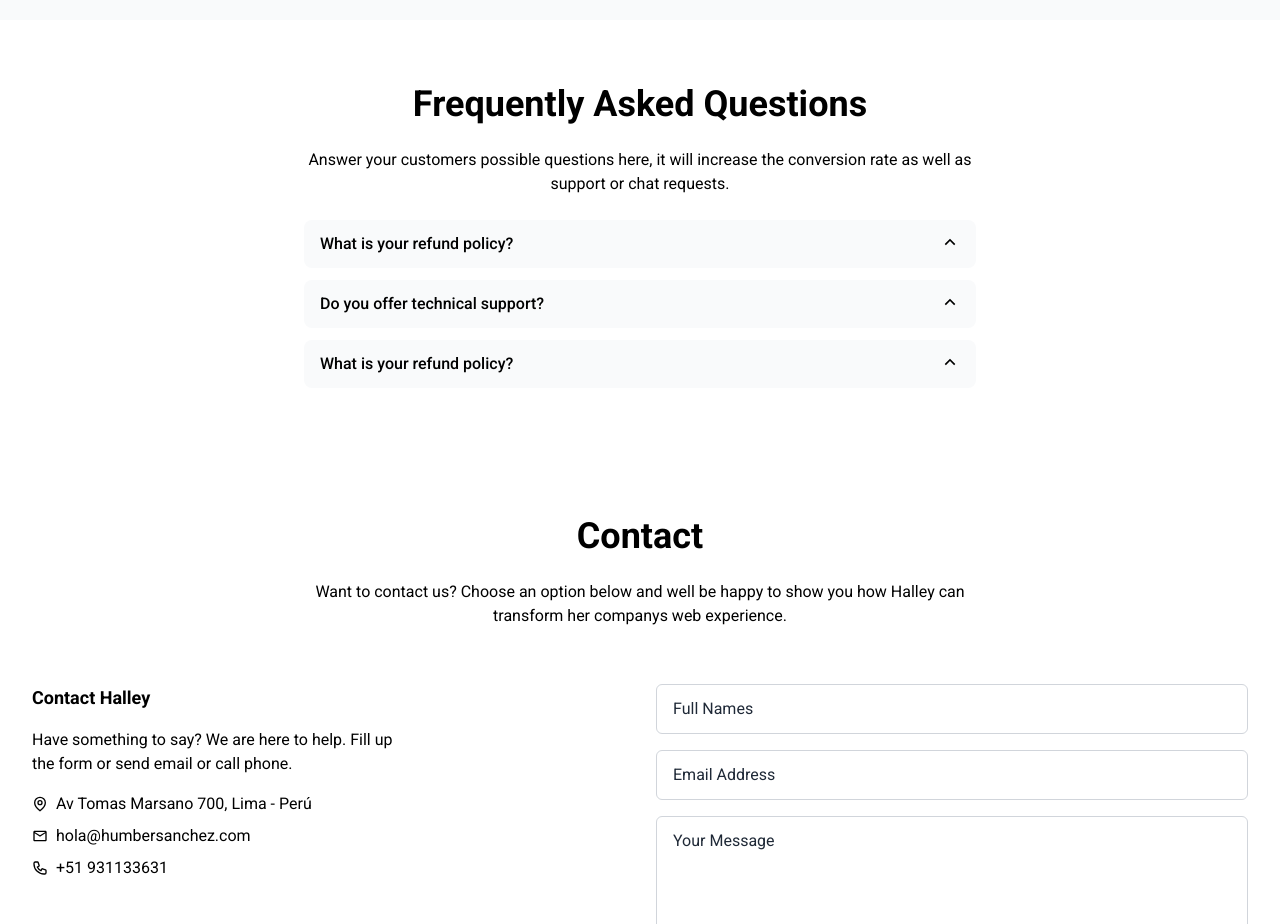
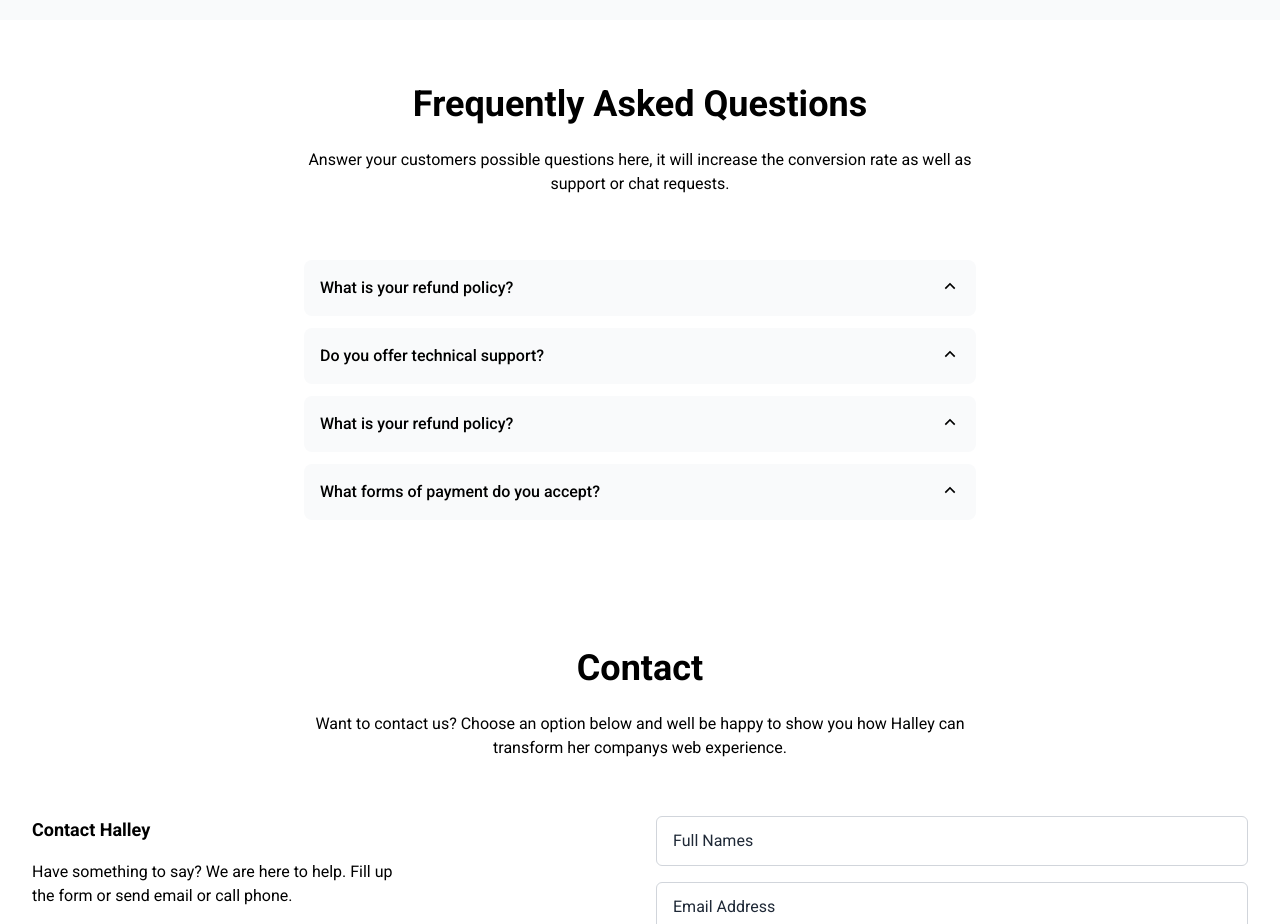
Before and after one commit to tomiidev/bambuy, a Next.js app: page / in a window 1280 px wide. Shown: the part 4000-4924 px from the top of the page. Built offline with nearby package versions, Linux system fonts and the light colour scheme.

Commit message:
add to list faq

```diff
--- a/components/Faq.tsx
+++ b/components/Faq.tsx
@@ -8,14 +8,14 @@ export default function Faq() {
                 Frequently Asked Questions
             </h2>
 
-            <p className="pt-6 pb-6 text-base max-w-2xl text-center m-auto">
+            <p className="pt-6 pb-16 text-base max-w-2xl text-center m-auto">
                 Answer your customers possible questions here, it will increase the conversion rate as well as support or chat requests.
             </p>
             <div className="mx-auto w-full max-w-2xl rounded-2xl bg-white">
                 <Disclosure>
                     {({ open }) => (
                         <>
-                            <Disclosure.Button className="flex w-full justify-between rounded-lg bg-gray-50 px-4 py-3 text-left text-base font-medium hover:bg-gray-100">
+                            <Disclosure.Button className="flex w-full justify-between rounded-lg bg-gray-50 px-4 py-4 text-left text-base font-medium hover:bg-gray-100">
                                 <span>What is your refund policy?</span>
                                 <RiArrowUpSLine
                                     className={`${open ? 'rotate-180 transition-transform' : ''
@@ -32,7 +32,7 @@ export default function Faq() {
                 <Disclosure as="div" className="mt-3">
                     {({ open }) => (
                         <>
-                            <Disclosure.Button className="flex w-full justify-between rounded-lg bg-gray-50 px-4 py-3 text-left text-base font-medium hover:bg-gray-100">
+                            <Disclosure.Button className="flex w-full justify-between rounded-lg bg-gray-50 px-4 py-4 text-left text-base font-medium hover:bg-gray-100">
                                 <span>Do you offer technical support?</span>
                                 <RiArrowUpSLine
                                     className={`${open ? 'rotate-180 transition-transform' : ''
@@ -48,7 +48,7 @@ export default function Faq() {
                 <Disclosure as="div" className="mt-3">
                     {({ open }) => (
                         <>
-                            <Disclosure.Button className="flex w-full justify-between rounded-lg bg-gray-50 px-4 py-3 text-left text-base font-medium hover:bg-gray-100">
+                            <Disclosure.Button className="flex w-full justify-between rounded-lg bg-gray-50 px-4 py-4 text-left text-base font-medium hover:bg-gray-100">
                                 <span>What is your refund policy?</span>
                                 <RiArrowUpSLine
                                     className={`${open ? 'rotate-180 transition-transform' : ''
@@ -61,6 +61,22 @@ export default function Faq() {
                         </>
                     )}
                 </Disclosure>
+                <Disclosure as="div" className="mt-3">
+                    {({ open }) => (
+                        <>
+                            <Disclosure.Button className="flex w-full justify-between rounded-lg bg-gray-50 px-4 py-4 text-left text-base font-medium hover:bg-gray-100">
+                                <span>What forms of payment do you accept?</span>
+                                <RiArrowUpSLine
+                                    className={`${open ? 'rotate-180 transition-transform' : ''
+                                        } h-5 w-5`}
+                                />
+                            </Disclosure.Button>
+                            <Disclosure.Panel className="px-4 pt-4 pb-2 text-base">
+                                You can use any debit or credit card to pay for a subscription. We secure your card details and process payments via Stripe.
+                            </Disclosure.Panel>
+                        </>
+                    )}
+                </Disclosure>
             </div>
         </div>
 
```
